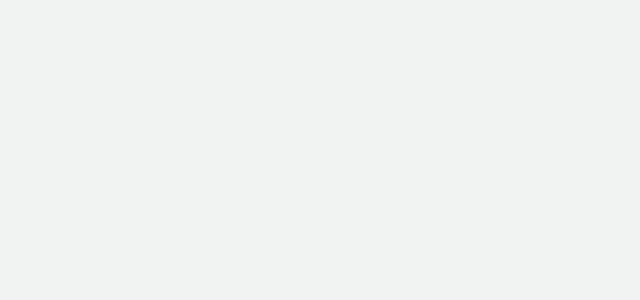
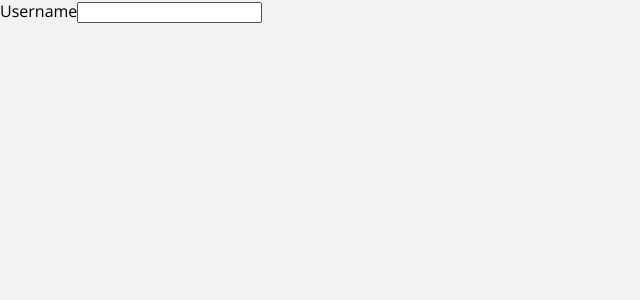
Before and after one commit to NicolaiHygino/segware-upvotes, a React (Create React App) app: page / in a window 1280 px wide. Shown: the top 300 px of the page, without its empty margins (0-640 px from the left). Built offline with nearby package versions, Linux system fonts and the light colour scheme.

Commit message:
test: Login form has a username input element

```diff
--- a/src/Login/index.js
+++ b/src/Login/index.js
@@ -3,7 +3,12 @@ import React from 'react';
 const Login = () => {
   return (
     <form aria-label="form">
-
+      <label htmlFor="username">Username</label>
+      <input
+        type="text"
+        name="username"
+        id="username"
+      />
     </form>
   );
 };
```
Also changed, not shown: 1 other file (tests, documents, lock files or other folders).
